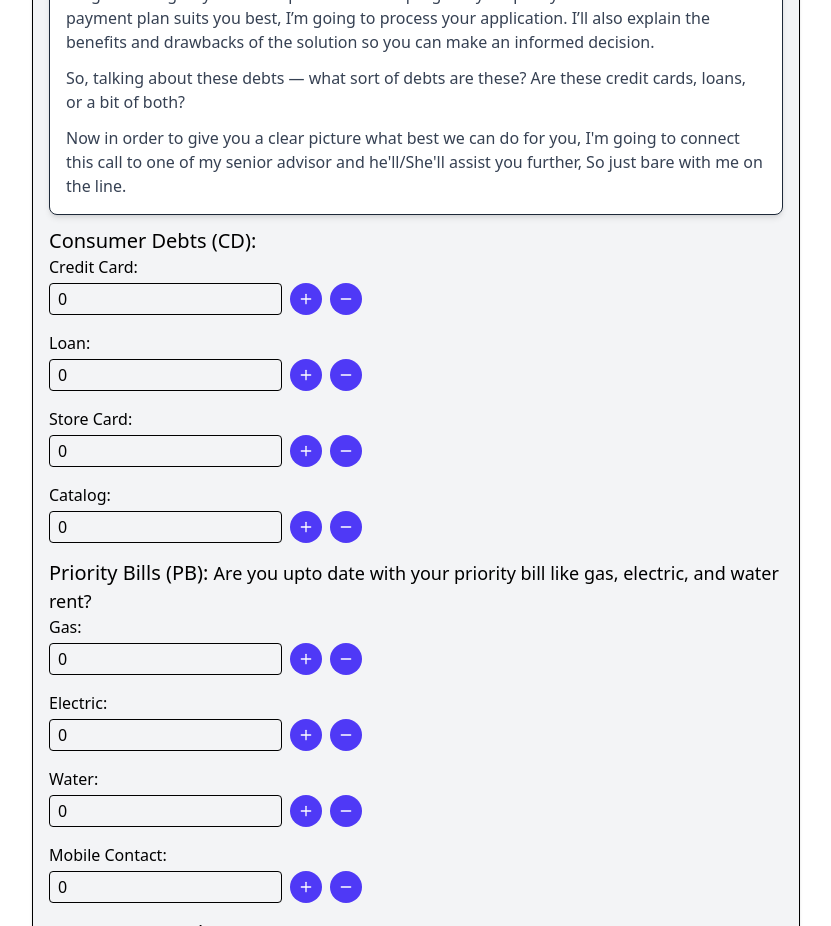
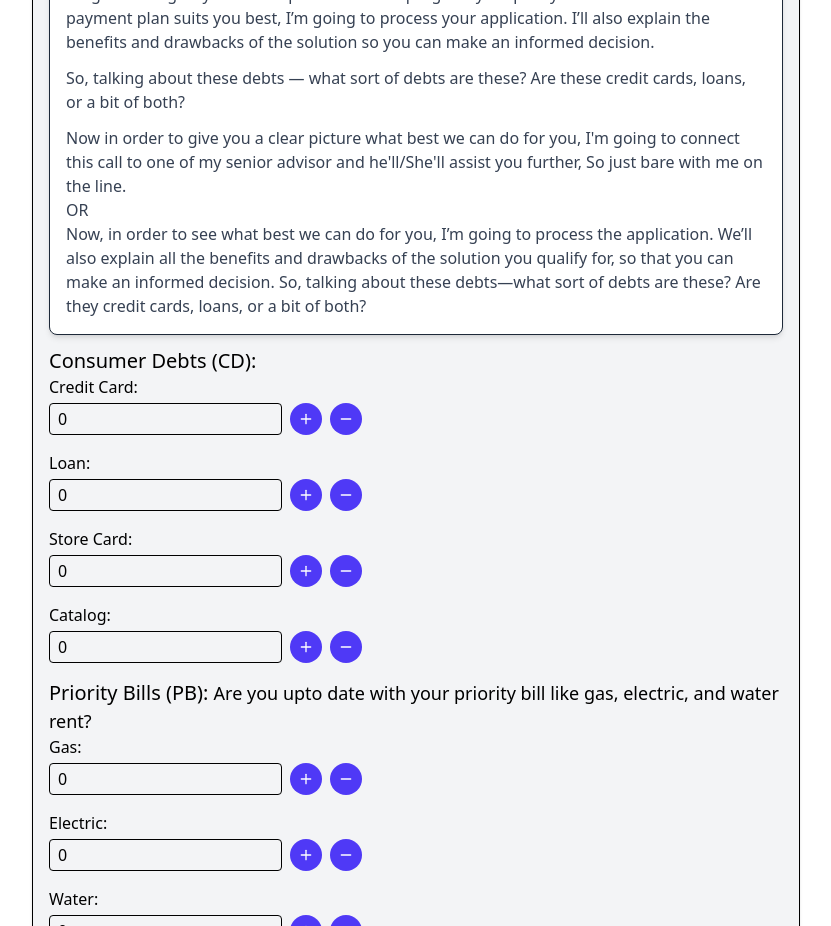
Before and after one commit to Bizz-Buzz-Creations/callsop, a React (Vite) app: page / in a window 1280 px wide. Shown: the part 820-1746 px from the top of the page, without its empty margins (224-1055 px from the left). Built offline with nearby package versions, Linux system fonts and the light colour scheme.

Commit message:
update: last paragraph

```diff
--- a/src/components/FallingBehind.jsx
+++ b/src/components/FallingBehind.jsx
@@ -51,6 +51,10 @@ const FallingBehind = ({ value = "", onChange }) => {
         </p>
         <p>
           Now in order to give you a clear picture what best we can do for you, I'm going to connect this call to one of my senior advisor and he'll/She'll assist you further, So just bare with me on the line.
+          <br/>
+          OR
+          <br/>
+          Now, in order to see what best we can do for you, I’m going to process the application. We’ll also explain all the benefits and drawbacks of the solution you qualify for, so that you can make an informed decision. So, talking about these debts—what sort of debts are these? Are they credit cards, loans, or a bit of both?
         </p>
       </div>
     </div>
--- a/src/components/HighPayment.jsx
+++ b/src/components/HighPayment.jsx
@@ -68,6 +68,10 @@ const HighPayment = ({ value = {}, onChange }) => {
       </p>
       <p className="text-base leading-relaxed">
         Now in order to give you a clear picture what best we can do for you, I'm going to connect this call to one of my senior advisor and he'll/She'll assist you further, So just bare with me on the line.
+        <br />
+        OR
+        <br />
+        Now, in order to see what best we can do for you, I’m going to process the application. We’ll also explain all the benefits and drawbacks of the solution you qualify for, so that you can make an informed decision. So, talking about these debts—what sort of debts are these? Are they credit cards, loans, or a bit of both?
       </p>
     </div>
   );
--- a/src/components/LowPayment.jsx
+++ b/src/components/LowPayment.jsx
@@ -95,6 +95,10 @@ const LowPayment = ({ value = {}, onChange }) => {
                 </p>
                 <p>
                   Now in order to give you a clear picture what best we can do for you, I'm going to connect this call to one of my senior advisor and he'll/She'll assist you further, So just bare with me on the line.
+                  <br />
+                  OR
+                  <br />
+                  Now, in order to see what best we can do for you, I’m going to process the application. We’ll also explain all the benefits and drawbacks of the solution you qualify for, so that you can make an informed decision. So, talking about these debts—what sort of debts are these? Are they credit cards, loans, or a bit of both?
                 </p>
               </div>
             </>}
@@ -124,6 +128,10 @@ const LowPayment = ({ value = {}, onChange }) => {
                 </p>
                 <p>
                   Now in order to give you a clear picture what best we can do for you, I'm going to connect this call to one of my senior advisor and he'll/She'll assist you further, So just bare with me on the line.
+                  <br />
+                  OR
+                  <br />
+                  Now, in order to see what best we can do for you, I’m going to process the application. We’ll also explain all the benefits and drawbacks of the solution you qualify for, so that you can make an informed decision. So, talking about these debts—what sort of debts are these? Are they credit cards, loans, or a bit of both?
                 </p>
               </div>
             </>}
@@ -149,6 +157,10 @@ const LowPayment = ({ value = {}, onChange }) => {
           </p>
           <p>
             Now in order to give you a clear picture what best we can do for you, I'm going to connect this call to one of my senior advisor and he'll/She'll assist you further, So just bare with me on the line.
+            <br />
+            OR
+            <br />
+            Now, in order to see what best we can do for you, I’m going to process the application. We’ll also explain all the benefits and drawbacks of the solution you qualify for, so that you can make an informed decision. So, talking about these debts—what sort of debts are these? Are they credit cards, loans, or a bit of both?
           </p>
         </div>
       )}
```
